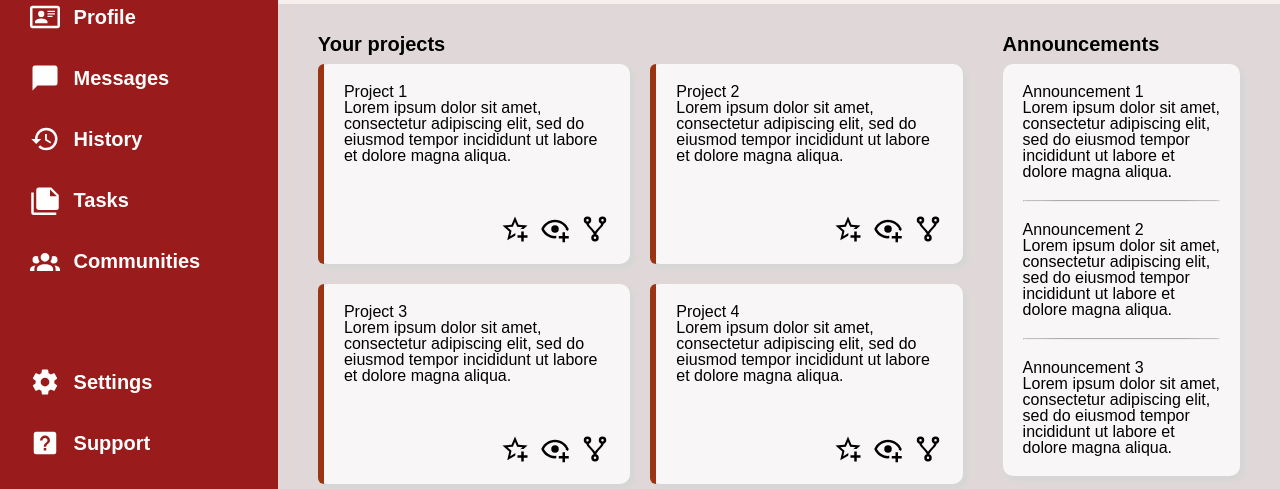
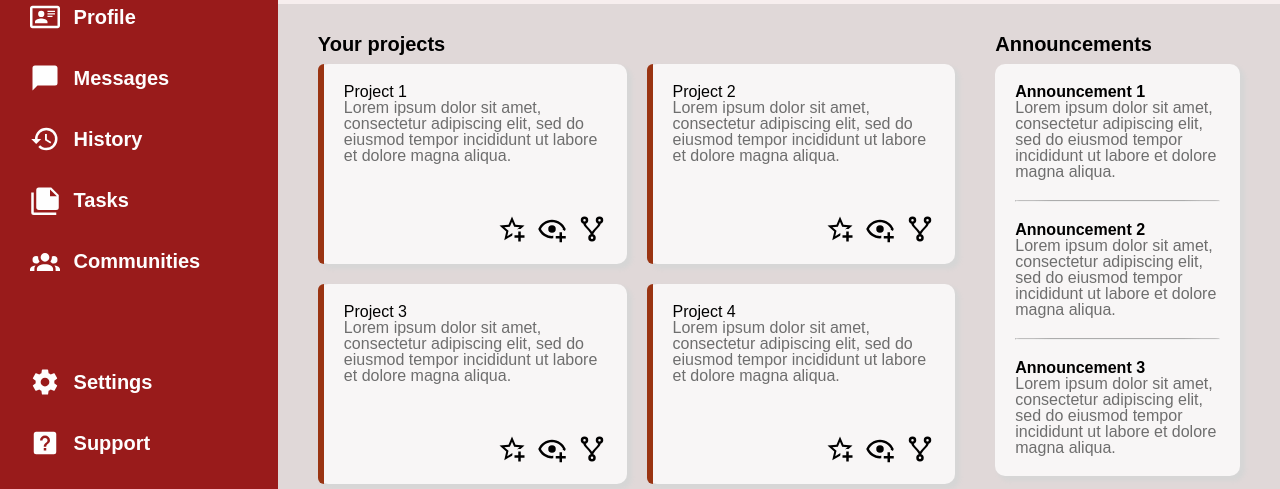
Before and after one commit to kistoo/admin-dashboard, a plain HTML site: page index.html in a window 1280 px wide. Shown: the part 196-685 px from the top of the page. Drawn offline with Linux system fonts and the light colour scheme.

Commit message:
Add style to p and h5

```diff
--- a/style.css
+++ b/style.css
@@ -155,23 +155,6 @@ img {
     padding: 20px 20px 20px 40px;
 }
 
-
-h1, h2, h4{
-    font-weight: 800;
-}
-
-h1 {
-    font-size: 35px;
-}
-
-h2 {
-    font-size: 20px;
-}
-
-h4 {
-    font-size: 16px;
-}
-
 .greeting {
     display: flex;
     flex-direction: row;
@@ -298,7 +281,29 @@ hr {
     font-size: 20px;
 }
 
+h1, h2, h4, h5{
+    font-weight: 800;
+}
+
+h1 {
+    font-size: 35px;
+}
+
+h2 {
+    font-size: 20px;
+}
+
+h4 {
+    font-size: 16px;
+}
+
 a {
     text-decoration: none;
     color: black;
 }
+
+p {
+    font-weight: 300;
+    color: #6e6e6e;
+    font-size: 16px;
+}
```
